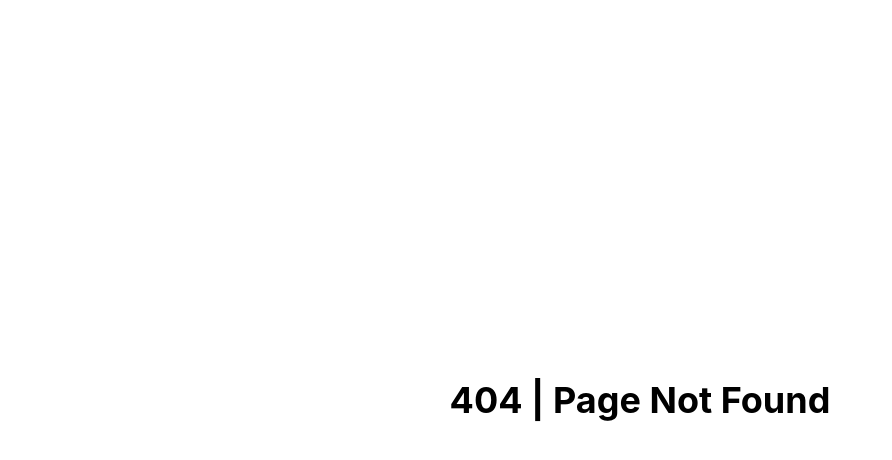
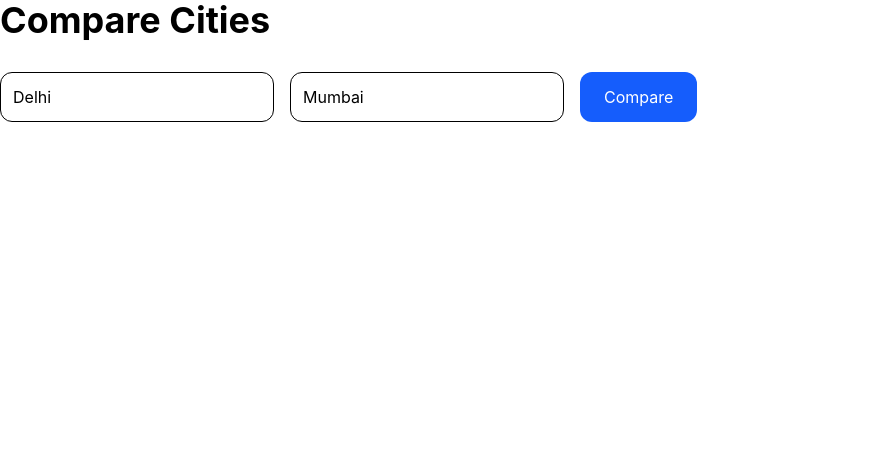
Before and after one commit to OmsinghGit/Urban-AI, a React (Vite) app in the folder frontend/: page /compare in a window 1280 px wide. Before the commit this address had no page. Shown: the top 460 px of the page, without its empty margins (0-892 px from the left). Built offline with nearby package versions, Linux system fonts and the light colour scheme.

Commit message:
Changing and updating

```diff
--- a/frontend/src/AppRoutes.tsx
+++ b/frontend/src/AppRoutes.tsx
@@ -8,6 +8,8 @@ import PolicySimulator from "./pages/PolicySimulator";
 import Reports from "./pages/Reports";
 import Settings from "./pages/Settings";
 import NotFound from "./pages/NotFound";
+
+import CompareCities from "./pages/CompareCities";
 
 export default function AppRoutes() {
   return (
@@ -21,6 +23,10 @@ export default function AppRoutes() {
       </Route>
 
       <Route path="*" element={<NotFound />} />
+      <Route
+  path="/compare"
+  element={<CompareCities />}
+/>
     </Routes>
   );
 }
--- /dev/null
+++ b/frontend/src/hooks/useCompare.ts
@@ -0,0 +1,31 @@
+import { useState } from "react";
+import { compareCities } from "../services/compare.service";
+
+export function useCompare() {
+  const [loading, setLoading] = useState(false);
+  const [result, setResult] = useState<any>(null);
+
+  async function compare(
+    city1: string,
+    city2: string
+  ) {
+    setLoading(true);
+
+    try {
+      const data = await compareCities(
+        city1,
+        city2
+      );
+
+      setResult(data);
+    } finally {
+      setLoading(false);
+    }
+  }
+
+  return {
+    loading,
+    result,
+    compare,
+  };
+}
--- /dev/null
+++ b/frontend/src/pages/CompareCities.tsx
@@ -0,0 +1,153 @@
+import { useState } from "react";
+import { useCompare } from "../hooks/useCompare";
+
+export default function CompareCities() {
+
+  const [city1, setCity1] = useState("Delhi");
+  const [city2, setCity2] = useState("Mumbai");
+
+  const {
+    loading,
+    result,
+    compare,
+  } = useCompare();
+
+  return (
+    <div className="space-y-8">
+
+      <h1 className="text-4xl font-bold">
+        Compare Cities
+      </h1>
+
+      <div className="flex gap-4">
+
+        <input
+          value={city1}
+          onChange={(e) =>
+            setCity1(e.target.value)
+          }
+          className="rounded-xl border p-3"
+        />
+
+        <input
+          value={city2}
+          onChange={(e) =>
+            setCity2(e.target.value)
+          }
+          className="rounded-xl border p-3"
+        />
+
+        <button
+          onClick={() =>
+            compare(city1, city2)
+          }
+          className="rounded-xl bg-blue-600 px-6 py-3 text-white"
+        >
+          Compare
+        </button>
+
+      </div>
+
+      {loading && (
+        <h2>Comparing...</h2>
+      )}
+
+      {result && (
+
+        <table className="w-full rounded-xl border">
+
+          <thead>
+
+            <tr className="bg-slate-100">
+
+              <th className="p-4">
+                Metric
+              </th>
+
+              <th>
+                {result.city1.city}
+              </th>
+
+              <th>
+                {result.city2.city}
+              </th>
+
+            </tr>
+
+          </thead>
+
+          <tbody>
+
+            <tr>
+
+              <td className="p-4">
+                AQI
+              </td>
+
+              <td>
+                {result.city1.stats[0].value}
+              </td>
+
+              <td>
+                {result.city2.stats[0].value}
+              </td>
+
+            </tr>
+
+            <tr>
+
+              <td className="p-4">
+                PM2.5
+              </td>
+
+              <td>
+                {result.city1.stats[1].value}
+              </td>
+
+              <td>
+                {result.city2.stats[1].value}
+              </td>
+
+            </tr>
+
+            <tr>
+
+              <td className="p-4">
+                Temperature
+              </td>
+
+              <td>
+                {result.city1.weather.temperature}°C
+              </td>
+
+              <td>
+                {result.city2.weather.temperature}°C
+              </td>
+
+            </tr>
+
+            <tr>
+
+              <td className="p-4">
+                Risk
+              </td>
+
+              <td>
+                {result.city1.stats[3].value}
+              </td>
+
+              <td>
+                {result.city2.stats[3].value}
+              </td>
+
+            </tr>
+
+          </tbody>
+
+        </table>
+
+      )}
+
+    </div>
+  );
+}
--- /dev/null
+++ b/frontend/src/services/compare.service.ts
@@ -0,0 +1,19 @@
+import axios from "axios";
+
+const api = axios.create({
+  baseURL: "http://127.0.0.1:8000",
+});
+
+export async function compareCities(
+  city1: string,
+  city2: string
+) {
+  const response = await api.get("/compare", {
+    params: {
+      city1,
+      city2,
+    },
+  });
+
+  return response.data;
+}
```
